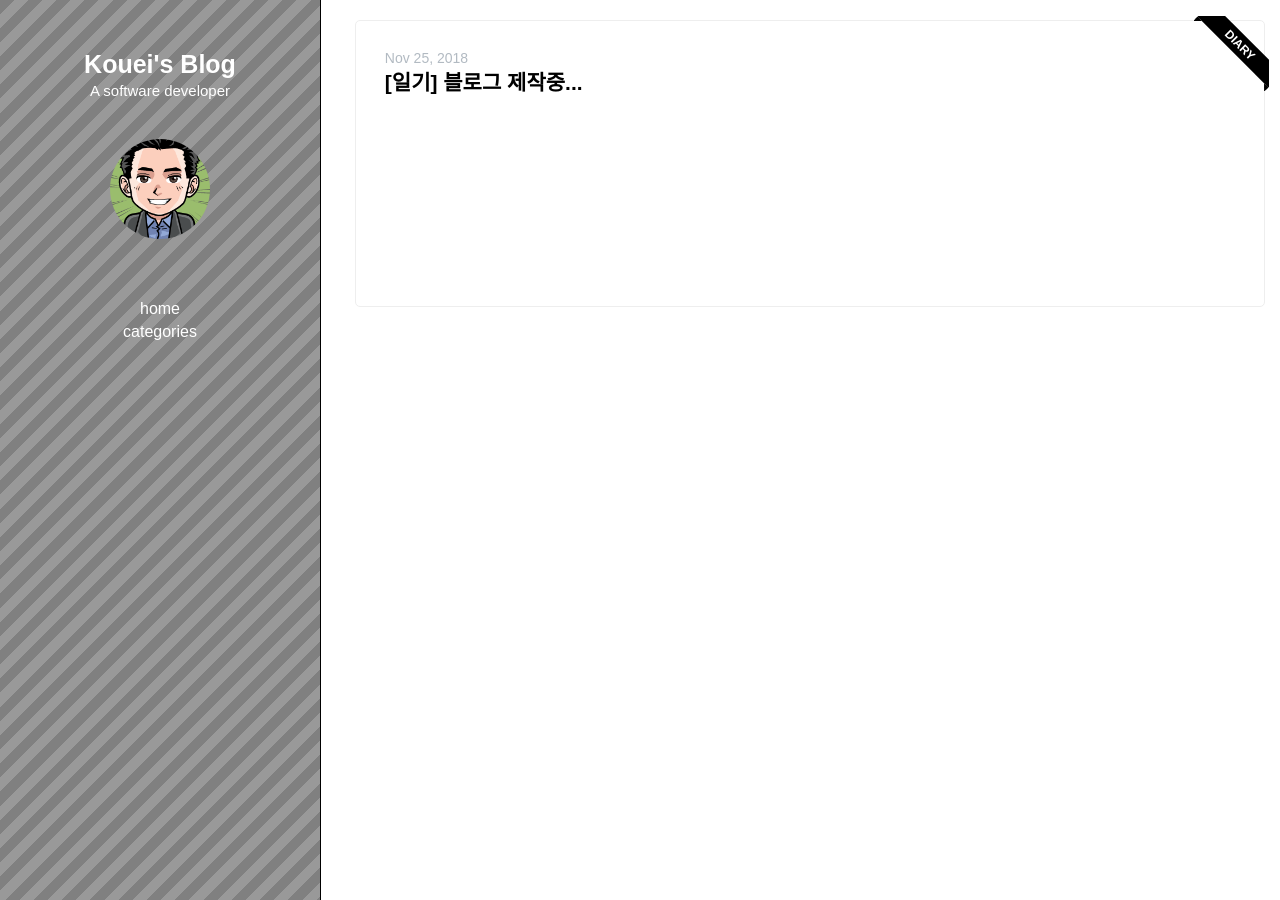
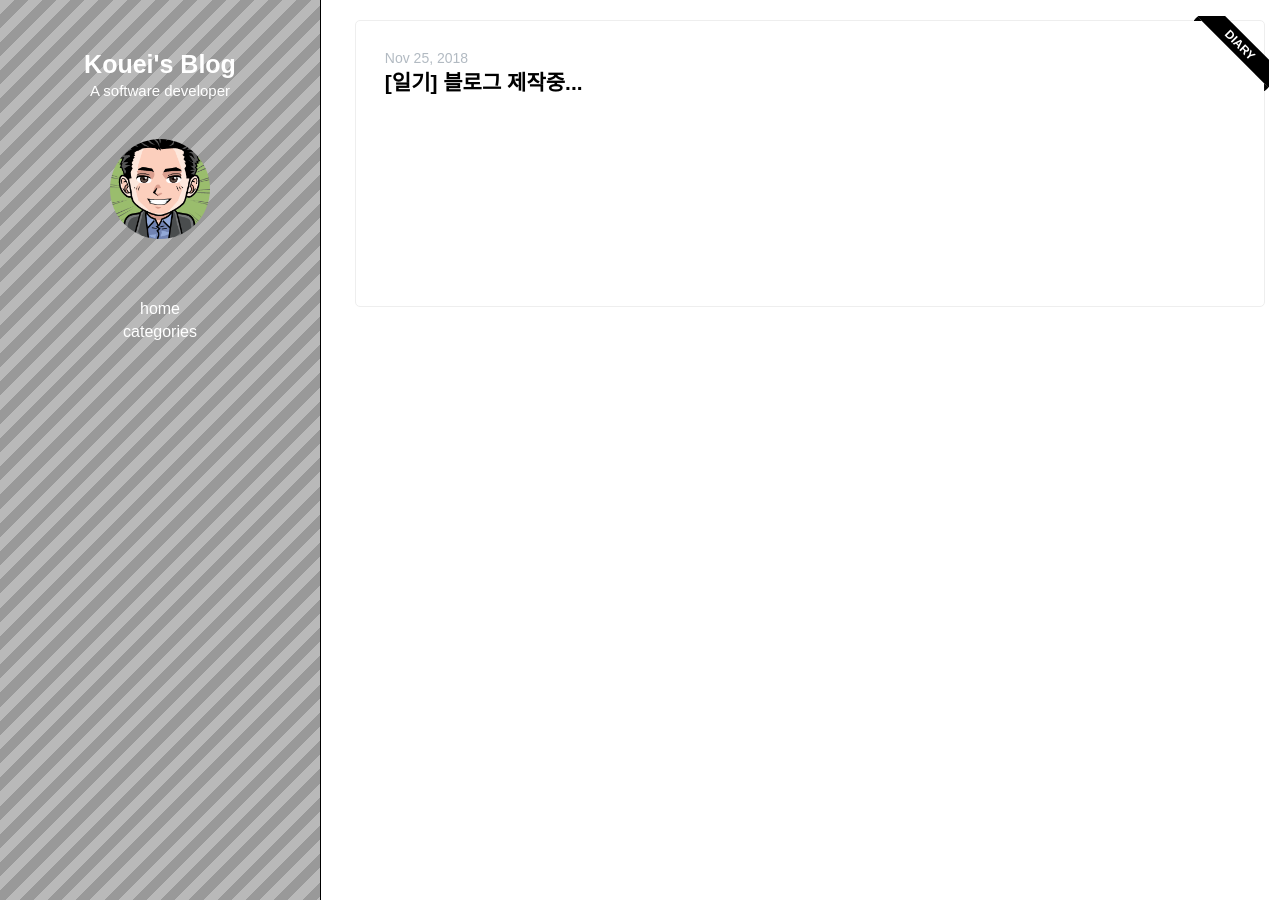
Before and after one commit to kouei-dev/kouei-dev.github.io, a Jekyll site: the page built from index.md, in a window 1280 px wide. Built offline with Jekyll 4.4.1, drawn with Linux system fonts in a browser that asks for light colours; our own code applies the rules of GitHub Pages for plain Markdown files.

Commit message:
[design] change header color to lighter color

```diff
--- a/_sass/noblesse/_layout.scss
+++ b/_sass/noblesse/_layout.scss
@@ -9,8 +9,8 @@ header {
   //background-color: #808080;
   background: repeating-linear-gradient(
     135deg,
-    #808080,
-    #808080 10px,
+    #B9B9B9,
+    #B9B9B9 10px,
     #999999 10px,
     #999999 20px
   );
```
